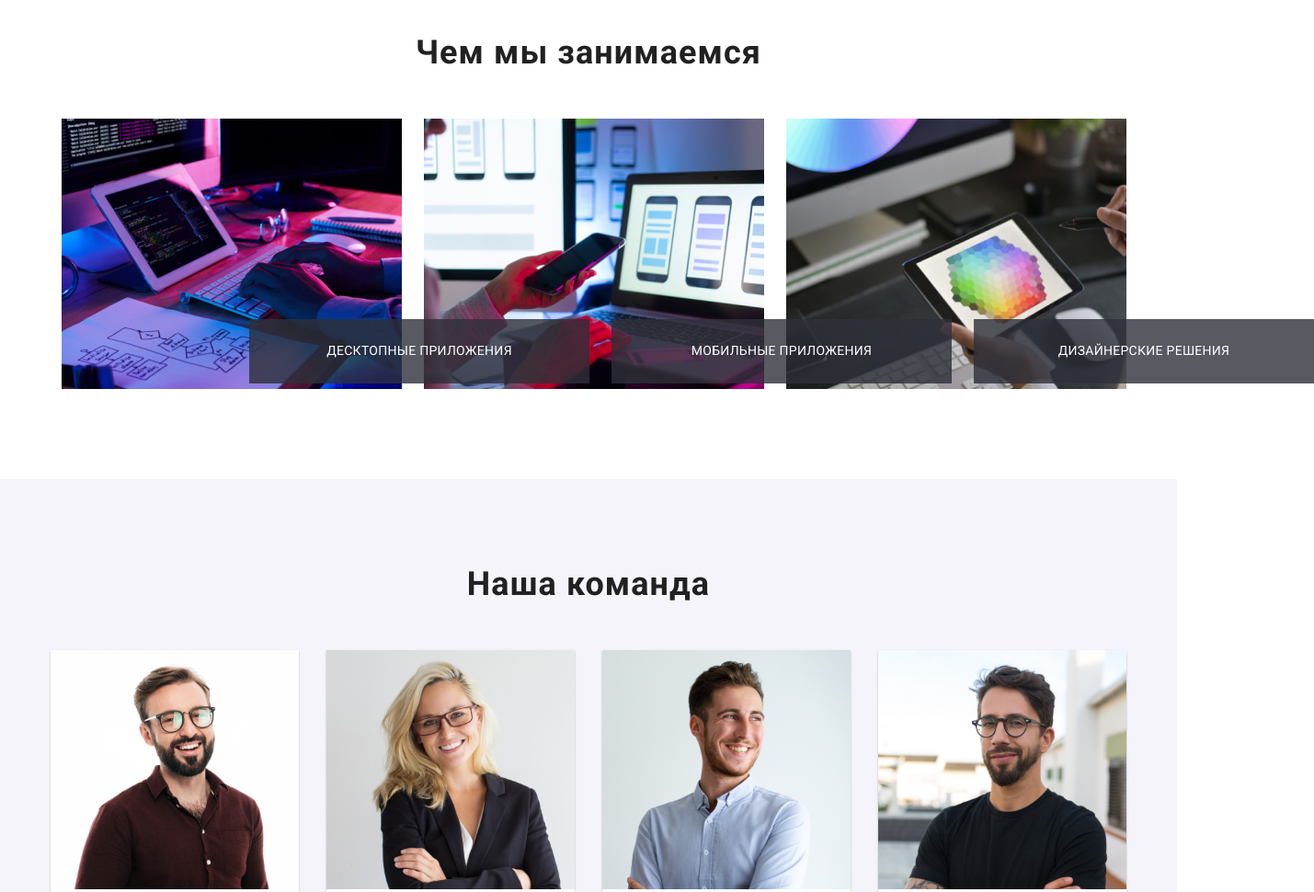
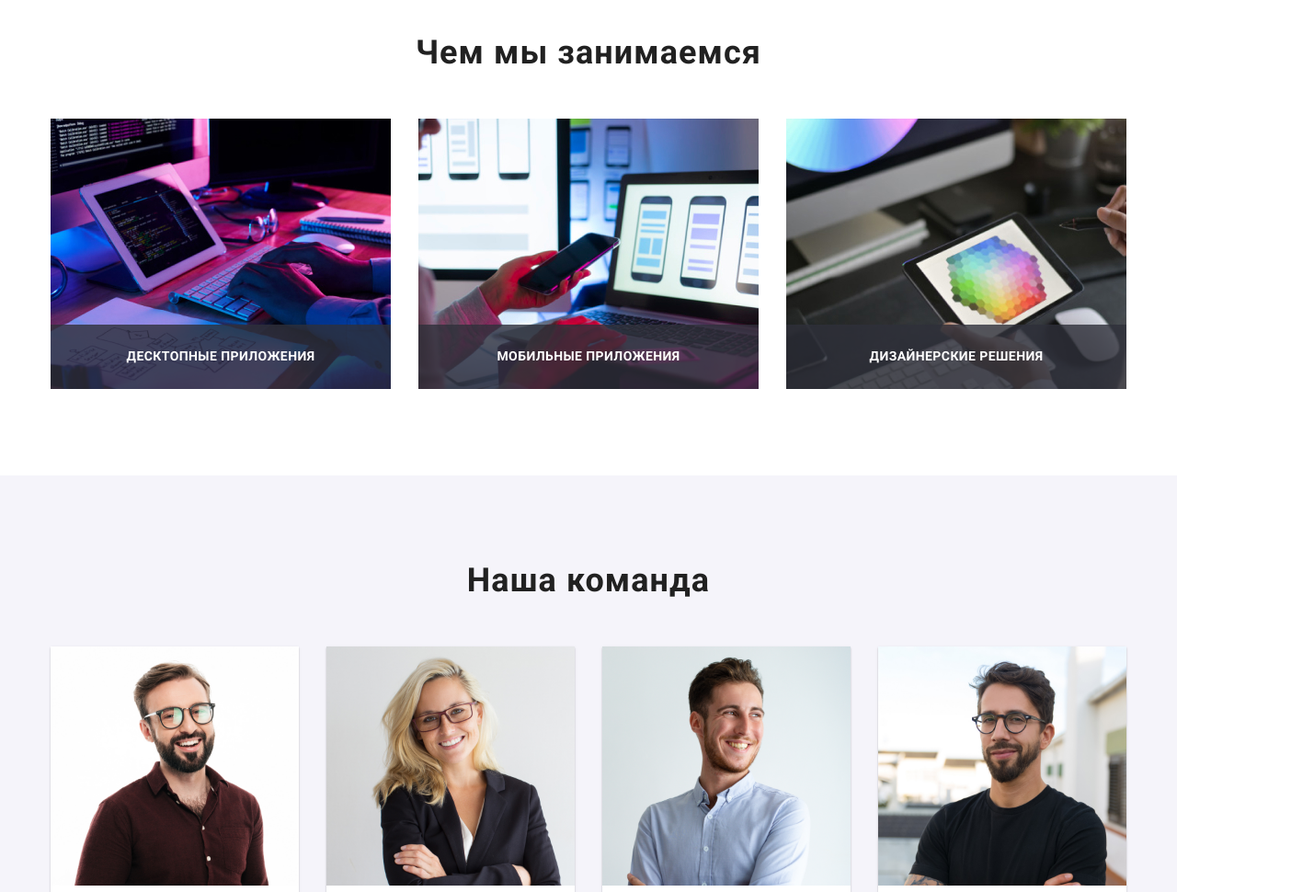
Before and after one commit to leonid12z/goit-markup-hw-06, a plain HTML site: page index.html in a window 1280 px wide. Shown: the part 1080-2050 px from the top of the page at 92% size, 1429 px wide, since content can reach past the window. Drawn offline with nearby package versions, Linux system fonts and the light colour scheme.

Commit message:
dodelat 03/09

```diff
--- a/css/styles.css
+++ b/css/styles.css
@@ -40,7 +40,6 @@ body {
   padding-left: 15px;
   padding-right: 15px;
 
-  /* outline: 1px solid tomato;*/
 }
 
 /*point Убрать точки*/
@@ -133,9 +132,10 @@ p {
 .logo {
   font-family: "Raleway";
   font-weight: bold;
+
   font-size: 26px;
   line-height: 1.19;
-  /* or 119% */
+
   letter-spacing: 0.03em;
   color: var(--accent-color);
 }
@@ -145,6 +145,7 @@ p {
 .nav_item_list {
   font-weight: 500;
   display: block;
+
   padding-top: 32px;
   padding-bottom: 32px;
 
@@ -161,6 +162,7 @@ p {
 .nav_item {
   font-weight: 500;
   display: block;
+
   padding-top: 32px;
   padding-bottom: 32px;
   margin: 0px;
@@ -217,7 +219,7 @@ p {
 .telefone {
   font-weight: 500;
   line-height: 1.71;
-  /* or 171% */
+
   letter-spacing: 0.03em;
 
   color: var(--back-color);
@@ -247,8 +249,6 @@ p {
     ),
     url("../images/zaglavnay.img.jpg");
 
-  /* outline: 1px solid black; */
-
   background-repeat: no-repeat;
   background-position: center;
   background-size: cover;
@@ -266,9 +266,9 @@ p {
   width: 696px;
   margin-bottom: 30px;
   font-weight: 900;
+
   font-size: 44px;
   line-height: 1.36;
-  /* or 136% */
 
   letter-spacing: 0.06em;
   text-transform: uppercase;
@@ -280,18 +280,21 @@ p {
 
 .hero_button_form {
   border: none;
+
   padding: 10px 32px;
   max-width: 200px;
+  font-weight: 700;
 
-  font-weight: 700;
   font-size: 16px;
   line-height: 1.87;
-  /*or 187% */
+
   letter-spacing: 0.06em;
 
   background-color: var(--primary-text-color);
   color: var(--brand-color);
   border-radius: 4px;
+
+  cursor: pointer;
 }
 
 /*Внимание к деталям и текст*/
@@ -308,8 +311,6 @@ p {
   background-repeat: no-repeat;
   background-position: center;
   border-radius: 4px;
-
-  /* outline: 1px solid red; */
 }
 
 /* Значки-svg+hover */
@@ -351,7 +352,6 @@ p {
   margin-bottom: 10px;
 
   font-size: 14px;
-  /* or 114% */
 
   text-transform: uppercase;
   letter-spacing: 0.03em;
@@ -364,7 +364,7 @@ p {
 .section-text {
   font-size: 14px;
   line-height: 1.71;
-  /* or 171% */
+
   letter-spacing: 0.03em;
 
   color: var(--back-color);
@@ -386,52 +386,23 @@ p {
   text-transform: uppercase;
 }
 
-.pic-title {
+.pic li {
   position: relative;
-
-  display: inline-block;
 }
 
 .span {
-  display: flex;
-  align-items: center;
-  justify-content: center;
+  position: absolute;
+  text-align: center;
 
-  position: absolute;
-  width: 370px;
-  height: 70px;
-  top: 1427px;
-  left: 271px;
+  font-weight: bold;
 
-  color: var(--brand-color);
-  background: rgba(47, 48, 58, 0.8);
-}
+  letter-spacing: 0.03em;
+  text-transform: uppercase;
 
-.span-text {
-  display: flex;
-  align-items: center;
-  justify-content: center;
-
-  position: absolute;
-  width: 370px;
-  height: 70px;
-  top: 1427px;
-  left: 665px;
-
-  color: var(--brand-color);
-  background: rgba(47, 48, 58, 0.8);
-}
-
-.span-line {
-  display: flex;
-  align-items: center;
-  justify-content: center;
-
-  position: absolute;
-  width: 370px;
-  height: 70px;
-  top: 1427px;
-  left: 1059px;
+  width: 100%;
+  padding: 27px 0;
+  bottom: 0;
+  left: 0;
 
   color: var(--brand-color);
   background: rgba(47, 48, 58, 0.8);
@@ -441,10 +412,11 @@ p {
   margin-bottom: 50px;
 
   font-weight: bold;
+  text-align: center;
+
   font-size: 36px;
   line-height: 1.16;
-  /* or 116% */
-  text-align: center;
+
   letter-spacing: 0.03em;
 
   color: var(--accent-color);
@@ -471,8 +443,6 @@ p {
   justify-content: center;
 
   margin-top: 16px;
-
-  /* outline: 1px solid red;   */
 }
 
 .userpic .userpic-our:not(:last-child) {
@@ -521,7 +491,7 @@ p {
   margin-bottom: 10px;
 
   line-height: 1.18;
-  /*or 118%*/
+
   letter-spacing: 0.03em;
   text-align: center;
 
@@ -533,7 +503,7 @@ p {
 
   font-size: 16px;
   line-height: 1.18;
-  /* or 118% */
+
   letter-spacing: 0.03em;
 
   color: var(--back-color);
@@ -601,9 +571,10 @@ p {
 
   font-family: "Raleway";
   font-weight: bold;
+
   font-size: 26px;
   line-height: 1.19;
-  /* or 119% */
+
   letter-spacing: 0.03em;
 
   color: var(--primary-text-color);
@@ -615,7 +586,7 @@ p {
   display: block;
 
   line-height: 1.71;
-  /* or 171% */
+
   letter-spacing: 0.03em;
 
   color: var(--brand-color);
@@ -628,7 +599,7 @@ p {
   margin: 0;
 
   line-height: 1.71;
-  /* or 171% */
+
   letter-spacing: 0.03em;
 
   color: var(--color-backs);
@@ -698,7 +669,6 @@ p {
 /* e-mail */
 
 .row-text {
-  /* position: absolute; */
 
   margin-top: 20px;
   padding: 16px;
@@ -764,7 +734,6 @@ p {
 .button {
   font-size: 16px;
   line-height: 1.62;
-  /* or 162% */
 
   text-align: center;
   letter-spacing: 0.03em;
@@ -790,8 +759,8 @@ p {
 }
 
 /* Картинки */
+/*pic-container*/
 
-/*pic-container*/
 .pic-container {
   display: flex;
   flex-wrap: wrap;
@@ -874,7 +843,6 @@ p {
 
   font-size: 18px;
   line-height: 1.55;
-  /* or 156% */
 
   letter-spacing: 0.03em;
 
@@ -888,9 +856,10 @@ p {
 
 .subject {
   font-weight: bold;
+
   font-size: 18px;
   line-height: 2;
-  /*or 200% */
+
   letter-spacing: 0.06em;
 
   color: var(--accent-color);
@@ -898,9 +867,10 @@ p {
 
 .subtitle-text {
   font-weight: normal;
+
   font-size: 16px;
   line-height: 1.87;
-  /* or 187% */
+
   letter-spacing: 0.03em;
 
   color: var(--back-color);
@@ -990,16 +960,12 @@ textarea {
 /* Форма модального окна */
 
 .form {
-  cursor: pointer;
-}
-
-.form {
   padding: 40px;
 
   margin-left: auto;
   margin-right: auto;
 
-  /* outline: 1px solid tomato; */
+  cursor: pointer;
 }
 
 .form-label {
@@ -1007,21 +973,17 @@ textarea {
   flex-direction: column;
 
   margin-top: 28px;
-
-  /* outline: 1px solid blue; */
 }
 
 .form-text {
   font-size: 12px;
   line-height: 1.16;
 
+  margin-bottom: 4px;
+
   letter-spacing: 0.01em;
 
   color: var(--back-color);
-}
-
-.form-text {
-  margin-bottom: 4px;
 }
 
 .form-input {
@@ -1055,8 +1017,8 @@ textarea {
   fill: var(--primary-text-color);
 }
 
-/* Соглошения с рассылкой */
-*/ .checkbox {
+ /* Соглошения с рассылкой */
+  .check-box {
   -webkit-appearance: none;
   -moz-appearance: none;
   appearance: none;
@@ -1074,26 +1036,24 @@ textarea {
   background-color: var(--brand-color);
 }
 
-.chekbox-label {
+.check-box-label {
   display: block;
-
   margin-top: 20px;
 }
 
 .icon-chec {
   display: inline-block;
+
   width: 16px;
   height: 15px;
+
   border: 2px solid #2a2a2a;
   border-radius: 2px;
 
-  /* background-color: #2a2a2a; */
 }
 
 .checkbox:checked + .icon-chec {
   background-size: contain;
-
-  /* background-origin: border-box; */
 
   background-repeat: no-repeat;
   background-position: center;
@@ -1106,22 +1066,20 @@ textarea {
 
 /* Текст с верху кнопки */
 
-.chek-text {
+.chek-1 {
   margin-left: 5px;
 
   line-height: 1.71;
 
   letter-spacing: 0.03em;
   color: var(--back-color);
+
 }
 
-.chek-texti {
-  margin-left: 5px;
+.chek-2 {
+ margin-left: 5px;
 
-  line-height: 1.71;
-
-  letter-spacing: 0.03em;
-  color: var(--primary-text-color);
+ color: var(--primary-text-color);
 }
 
 /* Кнопка-отправить */
--- a/index.html
+++ b/index.html
@@ -75,21 +75,18 @@
         <!-- Чем мы занимаемся -->
         <section class="section our-team">
             <div class="container">
-            <h3 class="section-title">Чем мы занимаемся</h3>
-            <ul class="pic">
-                <li class="pic-title"></li>
-                <li><img src="./images/WordKod.img.jpg" width="370" alt="Работа с кодом"></li>
-                <li class="span">ДЕСКТОПНЫЕ ПРИЛОЖЕНИЯ</li>
-
-                <li class="pic-title"></li>
-                <li><img src="./images/MobilVers.img.jpg" width="370" alt="Макеты мобильной версии на ноутбуке"></li>
-                <li class="span-text">МОБИЛЬНЫЕ ПРИЛОЖЕНИЯ</li>
-
-                <li class="pic-title"></li>
-                <li><img src="./images/PlitkaCvet.img.jpg" width="370" alt="Планшет с палитрой цветов"></li>
-                <li class="span-line">ДИЗАЙНЕРСКИЕ РЕШЕНИЯ</li>
-
-             </ul>
+                <h3 class="section-title">Чем мы занимаемся</h3>
+                <ul class="pic">
+                    <li><img src="./images/WordKod.img.jpg" width="370" class="img" alt="Работа с кодом">
+                        <p class="span">ДЕСКТОПНЫЕ ПРИЛОЖЕНИЯ</p>
+                    </li>
+                    <li><img src="./images/MobilVers.img.jpg" width="370" class="img" alt="Макеты мобильной версии на ноутбуке">
+                        <p class="span">МОБИЛЬНЫЕ ПРИЛОЖЕНИЯ</p>
+                    </li>
+                    <li><img src="./images/PlitkaCvet.img.jpg" width="370" class="img" alt="Планшет с палитрой цветов">
+                        <p class="span">ДИЗАЙНЕРСКИЕ РЕШЕНИЯ</p>
+                    </li>
+                </ul>
             </div>
         </section>
         <!-- Наша команда -->
@@ -98,7 +95,7 @@
             <h2 class="section-title">Наша команда</h2>
             <ul class="pic-our">
                 <li class="pic-team">
-                    <img src="./images/Igor.D.img.jpg" width="270" alt="Игорь Демьяченко" class="#">
+                    <img src="./images/Igor.D.img.jpg" width="270" alt="Игорь Демьяченко" class="img">
                     <div class="pic-wrapper">
                     <h3 class="section-subtitle">Игорь Демьяченко</h3>
                     <p class="text">Product Developer</p>
@@ -135,7 +132,7 @@
                </div>
                </li>
                 <li class="pic-team">
-                    <img src="./images/Olga.img.jpg" width="270" alt="Ольга Репина" class="#">
+                    <img src="./images/Olga.img.jpg" width="270" alt="Ольга Репина" class="img">
                     <div class="pic-wrapper">
                     <h3 class="section-subtitle">Ольга Репина</h3>
                     <p class="text">Frontend Developer</p>
@@ -172,7 +169,7 @@
                     </div>
                     </li>
                 <li class="pic-team">
-                    <img src="./images/Nikola.T.img.jpg" width="270" alt="Николай Тарасов" class="#">
+                    <img src="./images/Nikola.T.img.jpg" width="270" alt="Николай Тарасов" class="img">
                     <div class="pic-wrapper">
                     <h3 class="section-subtitle">Николай Тарасов</h3>
                     <p class="text">Marketing</p>
@@ -209,7 +206,7 @@
                 </div>
                 </li>
                 <li class="pic-team">
-                    <img src="./images/Mixail.N.img.jpg" width="270" alt="Михаил Ермаков" class="#">
+                    <img src="./images/Mixail.N.img.jpg" width="270" alt="Михаил Ермаков" class="img">
                     <div class="pic-wrapper">
                     <h3 class="section-subtitle">Михаил Ермаков</h3>
                     <p class="text">UI Designer</p>
@@ -350,7 +347,7 @@
                 <li class="row-text">E-mail</li>
                 <li class="row-button">Подписаться
                     <svg class="row-icon" width="24px" height="24px">
-                        <use href="./images/sprat-icon.svg#icon-icon"></use>
+                        <use href="./images/icons_svg.svg#icon-icon"></use>
                     </svg>
                 </li>
             </ul>
@@ -366,7 +363,7 @@
                 </svg>
             </button>
             <!-- Форма модального окна -->
-        <form class="form">
+        <form class="form" action="formdata.php" method="POST" name="form">
         <div class="modal-isti">
         <h3 class="modal-is">Оставте свои данные мы вам перезвоним</h3>
         </div>
@@ -408,11 +405,10 @@
 
         <ul>
         <li>
-        <label class="chekbox-label" for="chekbox-label">
-        <input class="checkbox" type="checkbox" name="chec" value="Соглашаюсь с рассылкой и принимаю"/>
+        <label class="check-box" id="check-box">
+        <input class="checkbox" type="checkbox" id="checkbox" name="checkbox" required="required" value="Соглашаюсь с рассылкой и принимаю"/>
             <span class="icon-chec"></span>
-            <span class="chek-text">Соглашаюсь с рассылкой и принимаю</span>
-            <span class="chek-texti"><u>Условия договора</u></span>
+            <span class="chek-1">Соглашаюсь с рассылкой и принимаю<u class="chek-2">Условия договора</u></span>
         </label>
         </li>
         </ul>
```
Also changed, not shown: kontakt.html (+0 -4 lines), images/Vector-svg.svg (deleted), images/icons_svg.svg, images/sprat-icon.svg (deleted).
